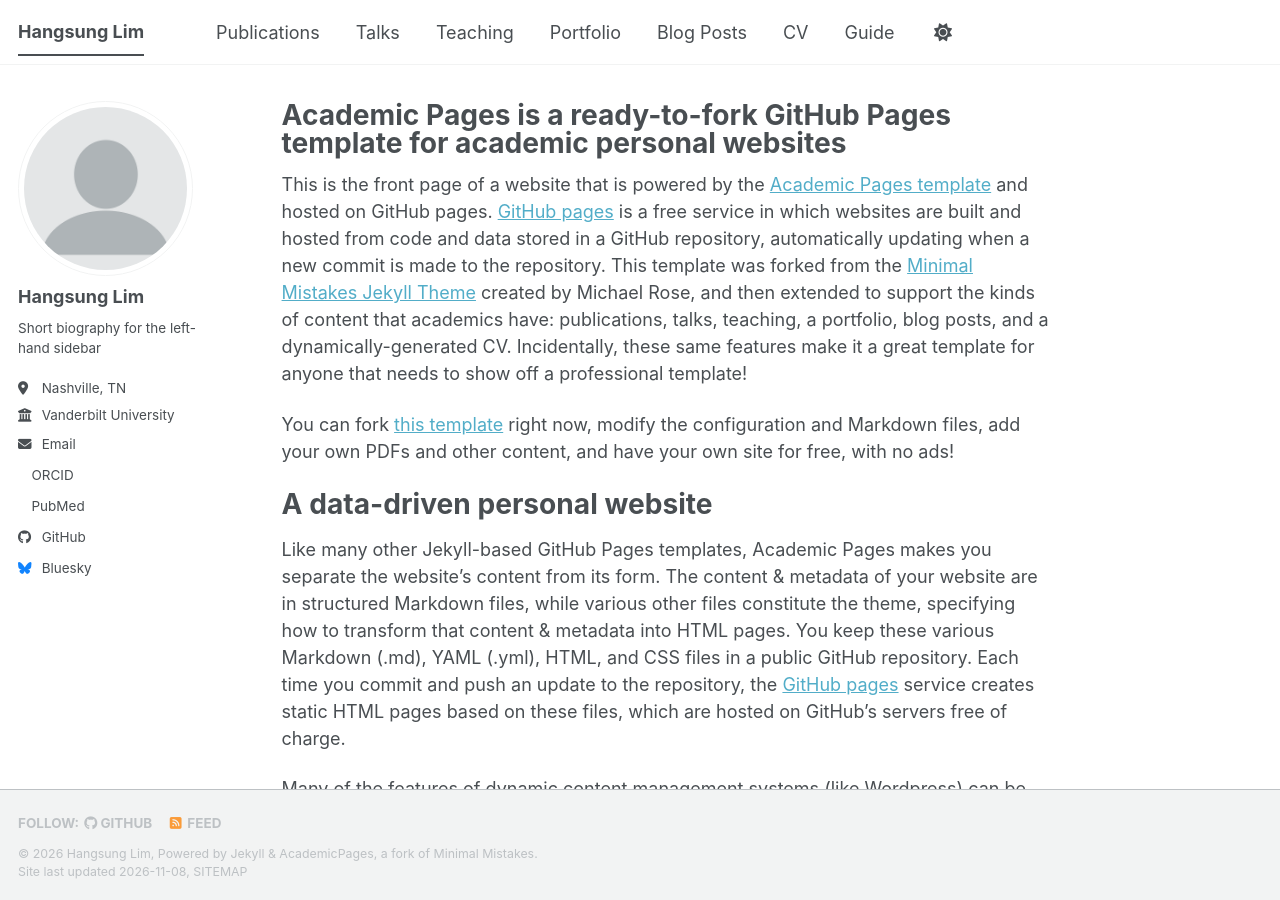
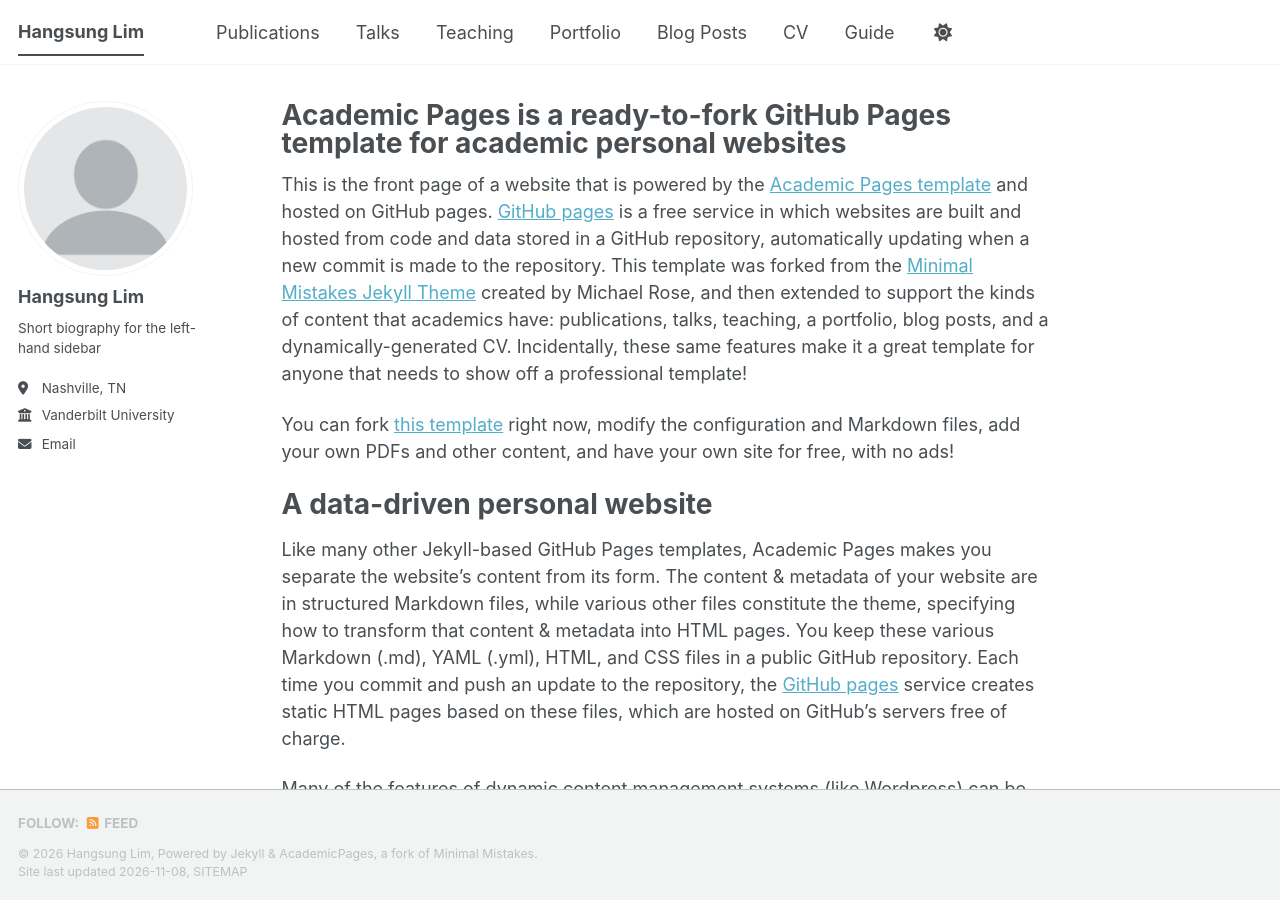
Before and after one commit to limhangsung/limhangsung.github.io, a Jekyll site: the page built from _pages/about.md, in a window 1280 px wide and 900 px high. Built offline with Jekyll 4.4.1, drawn with Linux system fonts in a browser that asks for light colours; a script bundle is joined from its source files by our own code; a style sheet for code colours, icons or effects is not loaded; part of the change alters nothing that is shown.

Commit message:
Update _config.yml

```diff
--- a/_config.yml
+++ b/_config.yml
@@ -37,10 +37,10 @@ author:
   arxiv            : # URL - Update with the correct link to your profile
   inspire-hep      : # URL
   impactstory      : # URL
-  orcid            : "https://orcid.org/yourorcidurl"
+  orcid            : # URL
   semantic         : # URL
   ssrn             : # URL
-  pubmed           : "https://www.ncbi.nlm.nih.gov/pubmed/?term=john+snow"
+  pubmed           : # URL
   researchgate     : # URL
   scopus           : # URL
   zotero           : # URL
@@ -50,13 +50,13 @@ author:
   bitbucket        : # Username - Update with your username on the site
   codepen          : # Username
   dribbble         : # Username
-  github           : "academicpages"
+  github           : # Username
   kaggle           : # Username
   stackoverflow    : # User number or user number and name (i.e., use "1" or "1/jeff-atwood")
 
   # Social media
   artstation       : # Username
-  bluesky          : "bsky.app" # Replace this with you Bluesky username
+  bluesky          : # Username
   facebook         : # Username
   flickr           : # Username
   foursquare       : # Username
@@ -73,7 +73,7 @@ author:
   steam            : # Username
   telegram         : # URL
   tumblr           : # Username
-  twitter          : # Username for X / Twitter
+  twitter          : # Username
   vine             : # Username
   weibo            : # Username
   wikipedia        : # Username
```
